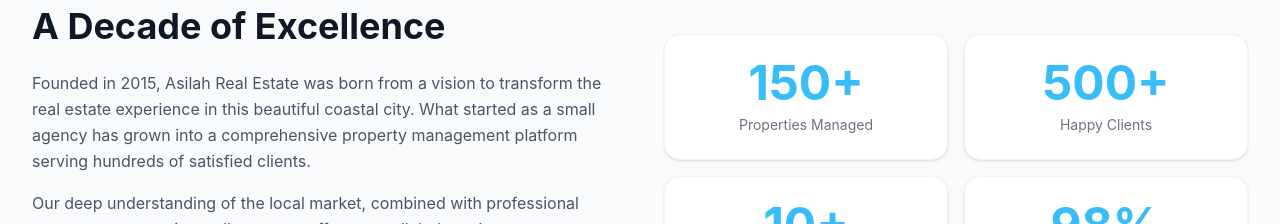
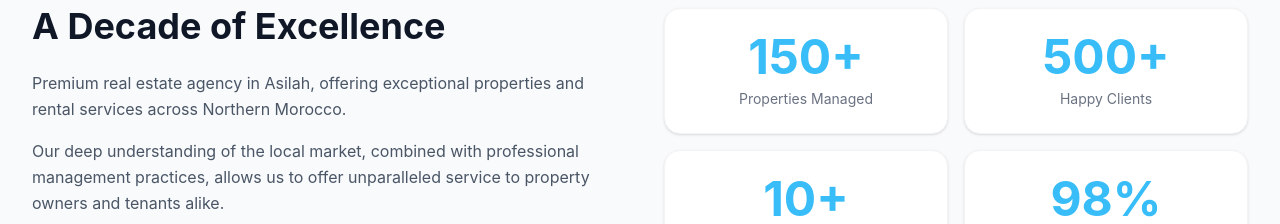
Before and after one commit to Blaze-73/real-estate, a React (Vite) app in the folder frontend/: page /about in a window 1280 px wide. Shown: the part 438-662 px from the top of the page. Built offline with nearby package versions, Linux system fonts and the light colour scheme; no server answers.

Commit message:
feat: wire about story, mission and vision to settings

```diff
--- a/frontend/src/pages/public/About.jsx
+++ b/frontend/src/pages/public/About.jsx
@@ -1,4 +1,5 @@
 import { motion } from 'framer-motion';
+import { useSelector } from 'react-redux';
 import AnimatedCounter from '../../components/common/AnimatedCounter';
 
 const teamMembers = [
@@ -9,6 +10,8 @@
 ];
 
 const About = () => {
+  const settings = useSelector((state) => state.settings.settings) || {};
+
   return (
     <div className="pt-24 pb-16 bg-[#F8FAFC] dark:bg-gray-900">
       <section className="relative py-20 bg-gradient-to-r from-[#0F172A] to-[#1E293B] overflow-hidden">
@@ -30,7 +33,7 @@
               <span className="text-[#38BDF8] font-semibold text-sm uppercase tracking-wider">Our Story</span>
               <h2 className="text-3xl md:text-4xl font-bold text-gray-900 dark:text-white mt-2 mb-6">A Decade of Excellence</h2>
               <div className="space-y-4 text-gray-600 dark:text-gray-300 leading-relaxed">
-                <p>Founded in 2015, Asilah Real Estate was born from a vision to transform the real estate experience in this beautiful coastal city. What started as a small agency has grown into a comprehensive property management platform serving hundreds of satisfied clients.</p>
+                <p>{settings.about_us || 'Premium real estate agency in Asilah, offering exceptional properties and rental services across Northern Morocco.'}</p>
                 <p>Our deep understanding of the local market, combined with professional management practices, allows us to offer unparalleled service to property owners and tenants alike.</p>
                 <p>We specialize in rental properties, from beachfront apartments to traditional Moroccan riads, ensuring each property is managed with the utmost care and professionalism.</p>
               </div>
@@ -62,7 +65,7 @@
                 </svg>
               </div>
               <h3 className="text-xl font-semibold text-gray-900 dark:text-white mb-3">Our Mission</h3>
-              <p className="text-gray-500 dark:text-gray-400">To provide exceptional real estate services that connect people with their perfect properties in Asilah, ensuring transparent, professional, and hassle-free experiences for property owners and tenants.</p>
+              <p className="text-gray-500 dark:text-gray-400">{settings.mission || 'To provide exceptional real estate services that connect people with their perfect properties in Asilah, ensuring transparent, professional, and hassle-free experiences for property owners and tenants.'}</p>
             </div>
             <div className="p-8 rounded-2xl bg-gradient-to-br from-[#F59E0B]/5 to-transparent border border-[#F59E0B]/10">
               <div className="w-12 h-12 rounded-xl bg-[#F59E0B]/10 flex items-center justify-center mb-4">
@@ -71,7 +74,7 @@
                 </svg>
               </div>
               <h3 className="text-xl font-semibold text-gray-900 dark:text-white mb-3">Our Vision</h3>
-              <p className="text-gray-500 dark:text-gray-400">To become the most trusted and innovative real estate platform in Northern Morocco, setting new standards for property management and client satisfaction.</p>
+              <p className="text-gray-500 dark:text-gray-400">{settings.vision || 'To become the most trusted and innovative real estate platform in Northern Morocco, setting new standards for property management and client satisfaction.'}</p>
             </div>
           </motion.div>
 
```
